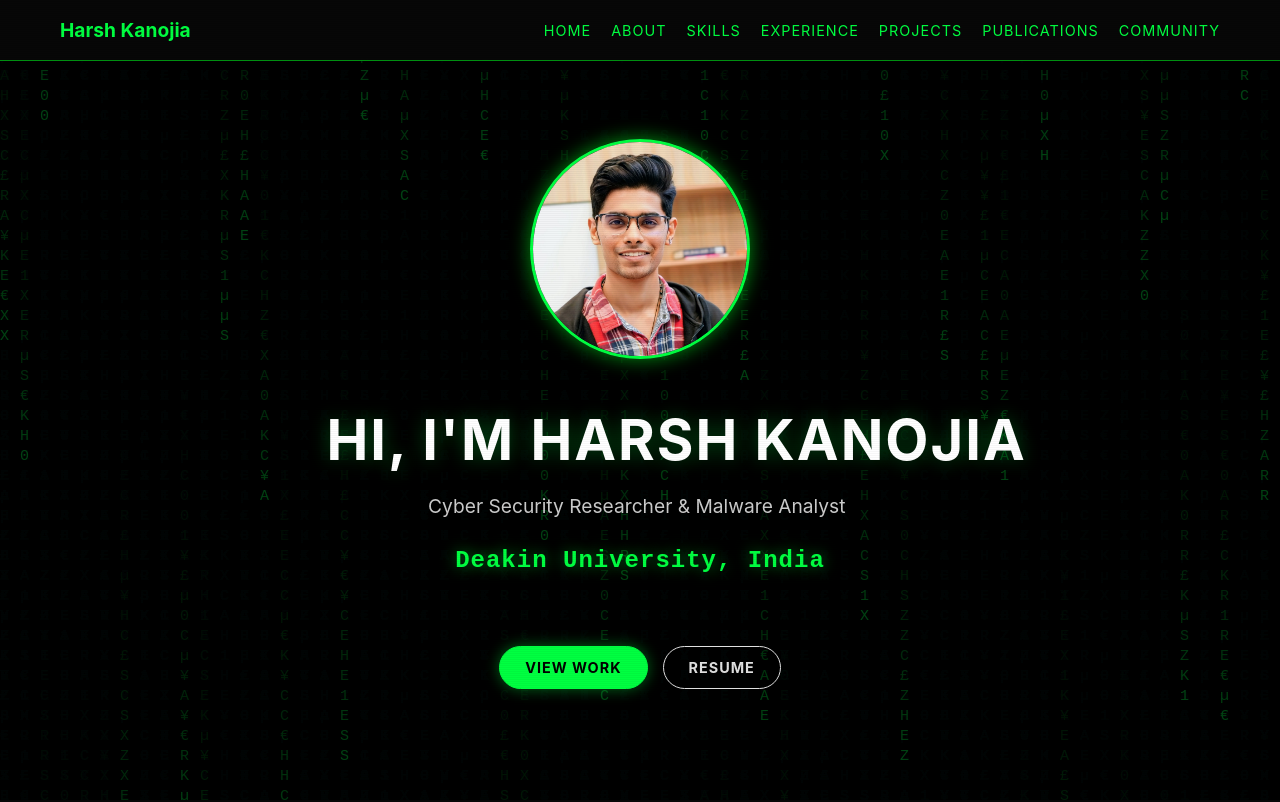
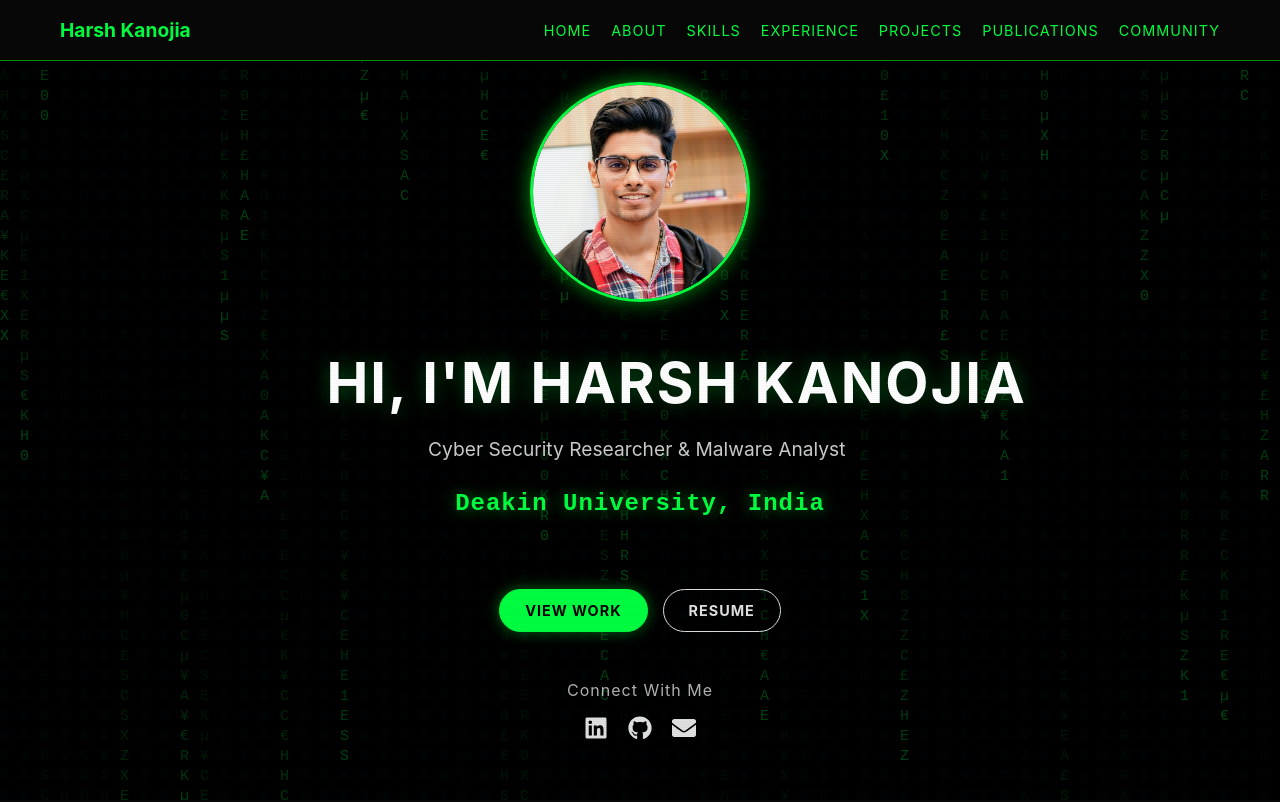
Before and after one commit to harsh-hak/harsh-hak.github.io, a React (Vite) app: page / in a window 1280 px wide. Shown: the top 802 px of the page. Built offline with nearby package versions, Linux system fonts and the light colour scheme.

Commit message:
feat: add Connect With Me section to Hero

```diff
--- a/package.json
+++ b/package.json
@@ -14,7 +14,8 @@
   "dependencies": {
     "react": "^19.2.0",
     "react-dom": "^19.2.0",
-    "react-github-calendar": "^5.0.3"
+    "react-github-calendar": "^5.0.3",
+    "react-icons": "^5.5.0"
   },
   "devDependencies": {
     "@eslint/js": "^9.39.1",
--- a/src/components/Hero.jsx
+++ b/src/components/Hero.jsx
@@ -1,4 +1,5 @@
 import React, { useState, useEffect } from 'react';
+import { FaLinkedin, FaGithub, FaEnvelope } from 'react-icons/fa';
 import { resumeData } from '../data';
 import profileImg from '../assets/profile.jpg';
 import FadeInSection from './FadeInSection';
@@ -153,6 +154,38 @@ const Hero = () => {
                         RESUME
                     </a>
                 </div>
+
+                <div style={{ marginTop: '3rem', textAlign: 'center' }}>
+                    <p style={{
+                        color: 'var(--text)',
+                        marginBottom: '1rem',
+                        fontSize: '1rem',
+                        letterSpacing: '1px',
+                        opacity: 0.8
+                    }}>
+                        Connect With Me
+                    </p>
+                    <div style={{ display: 'flex', gap: '20px', justifyContent: 'center' }}>
+                        <a href={`https://linkedin.com/in/${resumeData.contact.linkedin}`} target="_blank" rel="noopener noreferrer"
+                            style={{ color: 'var(--text)', fontSize: '1.5rem', transition: '0.3s' }}
+                            onMouseEnter={(e) => e.target.style.color = 'var(--primary)'}
+                            onMouseLeave={(e) => e.target.style.color = 'var(--text)'}>
+                            <FaLinkedin />
+                        </a>
+                        <a href={`https://github.com/${resumeData.contact.github}`} target="_blank" rel="noopener noreferrer"
+                            style={{ color: 'var(--text)', fontSize: '1.5rem', transition: '0.3s' }}
+                            onMouseEnter={(e) => e.target.style.color = 'var(--primary)'}
+                            onMouseLeave={(e) => e.target.style.color = 'var(--text)'}>
+                            <FaGithub />
+                        </a>
+                        <a href={`mailto:${resumeData.contact.email}`}
+                            style={{ color: 'var(--text)', fontSize: '1.5rem', transition: '0.3s' }}
+                            onMouseEnter={(e) => e.target.style.color = 'var(--primary)'}
+                            onMouseLeave={(e) => e.target.style.color = 'var(--text)'}>
+                            <FaEnvelope />
+                        </a>
+                    </div>
+                </div>
             </FadeInSection>
         </section>
     );
```
Also changed, not shown: 1 other file (tests, documents, lock files or other folders).
